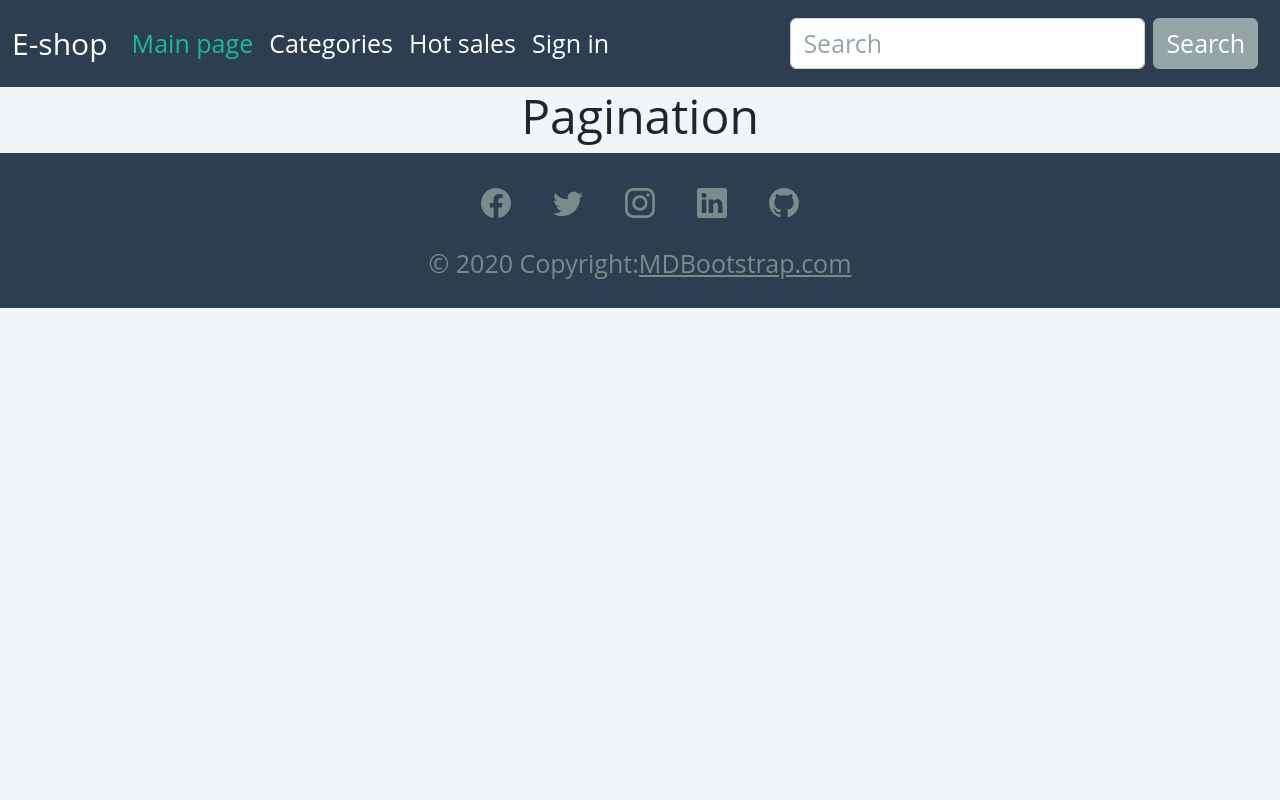
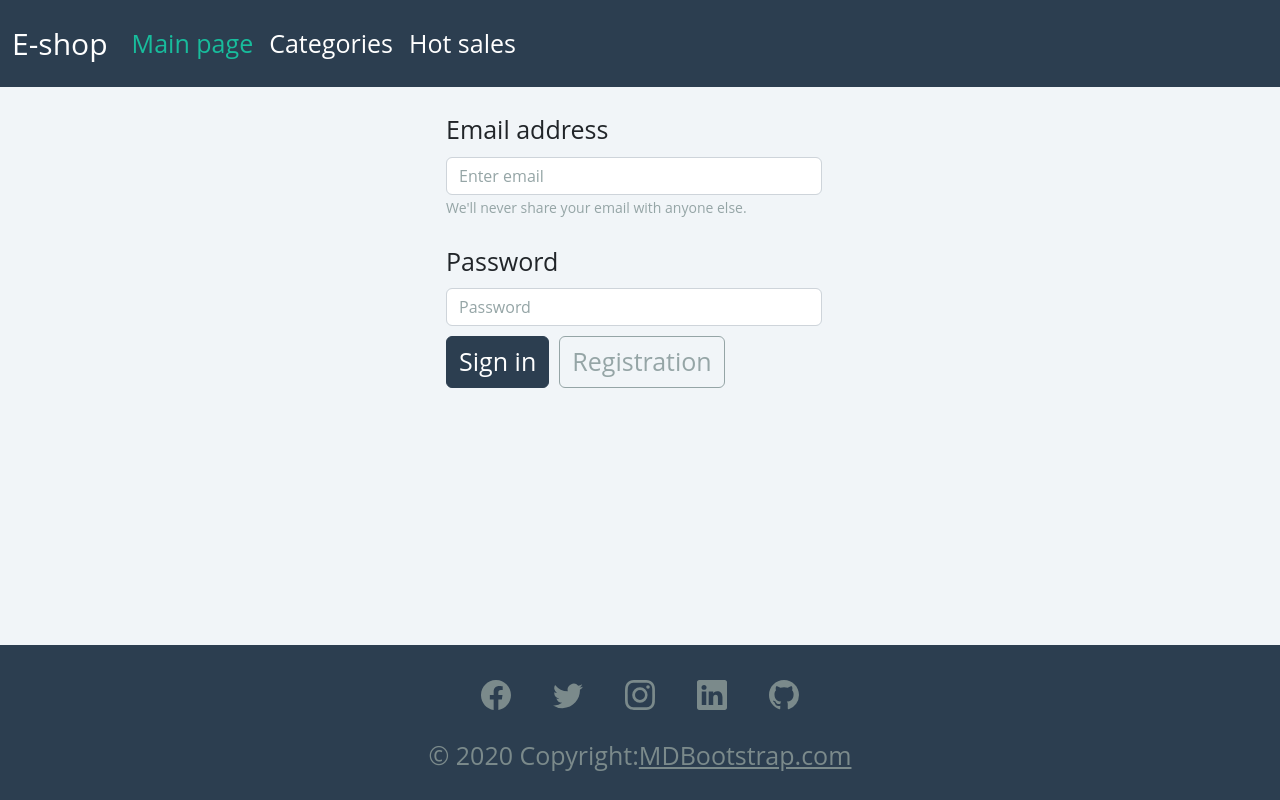
Before and after one commit to NixGiants/FrontHomework, a React (Create React App) app in the folder front-homework/: page /Login in a window 1280 px wide. Built offline with nearby package versions, Linux system fonts and the light colour scheme; no server answers.

Commit message:
Add routing

```diff
--- a/front-homework/src/App.js
+++ b/front-homework/src/App.js
@@ -2,15 +2,25 @@ import React from 'react';
 
 import './css/bootstrap.min.css';
 import 'bootstrap/dist/js/bootstrap.js';
+import { BrowserRouter, Routes, Route, Navigate } from "react-router-dom";
 
 import MainPage from './pages/mainPage/MainPage';
 import SignInPage from './pages/signinPage/SignInPage';
 import PaginationPage from './pages/paginationPage/PaginationPage';
 
+
 function App() {
   return (
     <div className="App">
-       <PaginationPage/>
+      <BrowserRouter>
+        <Routes>
+          <Route path="/Login" element={<SignInPage />} />
+          <Route path="/MainPage" element={<MainPage />} />
+          <Route path="/Pagination" element={<PaginationPage />} />
+            /* Default Router */
+          <Route path="/" element={<Navigate to="/Login" />} />
+        </Routes>
+      </BrowserRouter>
     </div>
   );
 }
```
